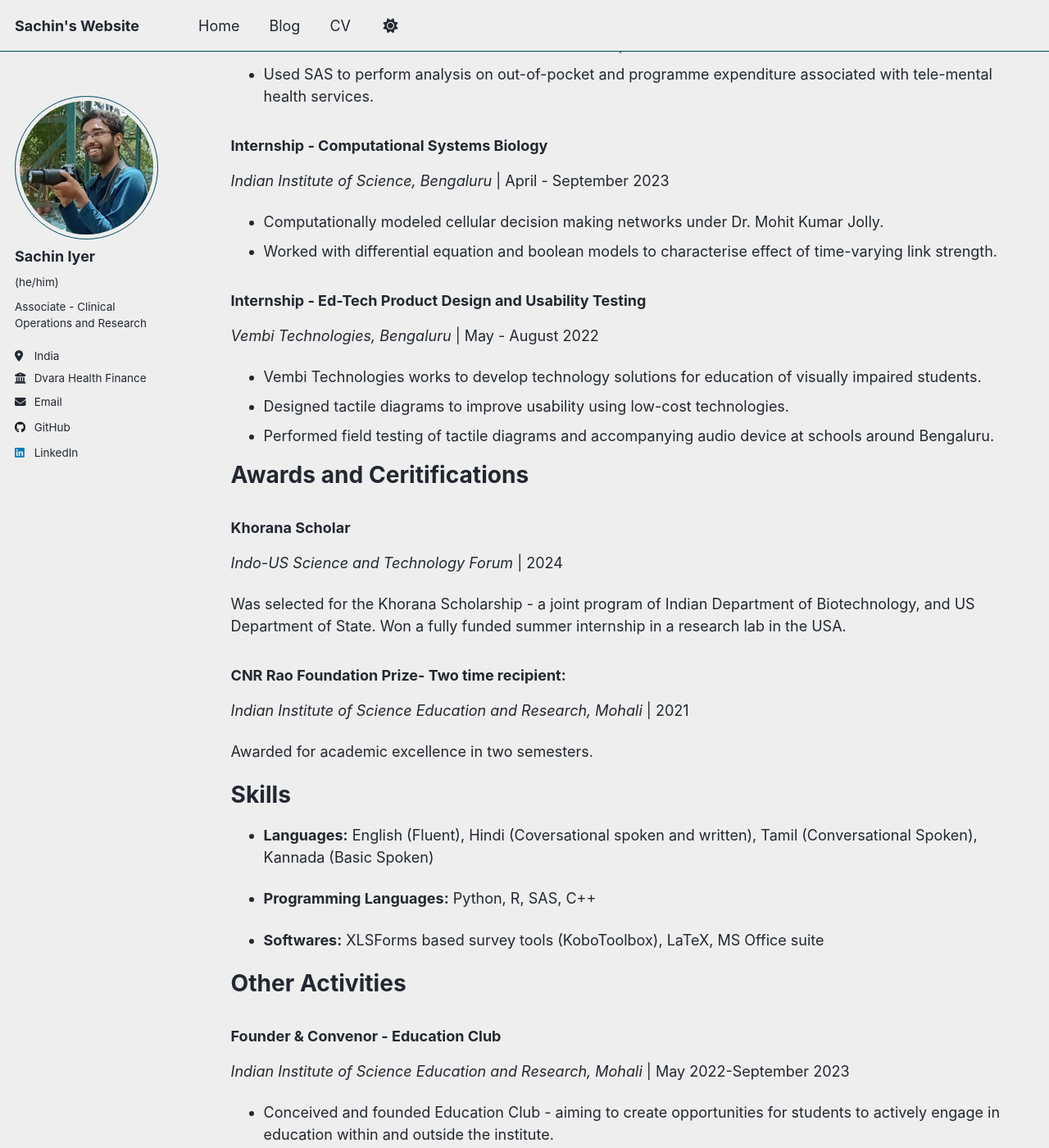
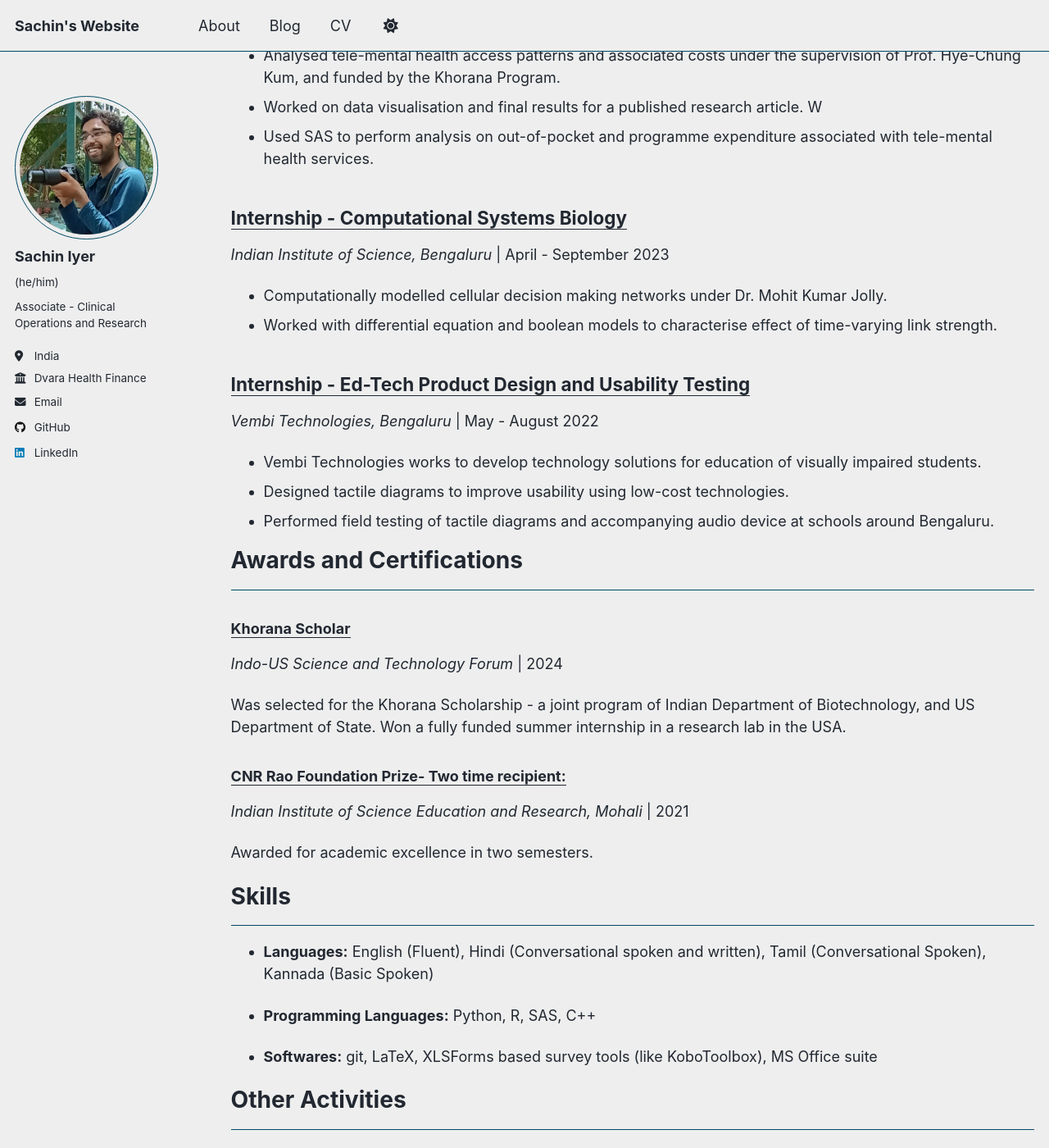
Before and after one commit to sach-iyer/sach-iyer.github.io, a Jekyll site: the page built from _pages/cv.md, in a window 1280 px wide and 1400 px high, scrolled down 1259 px. Shown: the whole window at 82% size. Built offline with Jekyll 4.4.1, drawn with Linux system fonts in a browser that asks for light colours; a script that is not in the unit is left out; some of the changed text lies outside the part shown.

Commit message:
renaming about, blog, cv minor fixes

```diff
--- a/_data/navigation.yml
+++ b/_data/navigation.yml
@@ -20,7 +20,7 @@ main:
   # - title: "Portfolio"
   #   url: /portfolio/
 
-  - title: "Home"
+  - title: "About"
     url: /
 
   - title: "Blog"
--- a/_pages/blog.html
+++ b/_pages/blog.html
@@ -1,11 +1,12 @@
 ---
 layout: archive
-permalink: /blog/
-title: "Blog posts"
+permalink: /posts/
+title: "Posts"
 author_profile: true
 redirect_from:
   - /wordpress/blog-posts/
   - /year-archive/
+  - /blog/
 ---
 
 {% include base_path %}
--- a/_pages/cv.md
+++ b/_pages/cv.md
@@ -9,97 +9,96 @@ redirect_from:
 
 <!-- {% include base_path %} -->
 
-
 <p style="text-align:right;">
     (last updated on 22-11-2025)
 </p>
 
-Education
-======
-### BS-MS Dual Degree
+# Education
+---
+## <u>BS-MS Dual Degree</u>
 _Indian Institute of Science Education and Research, Mohali_ | 2020-2025
   * **Major:** Biology &emsp; **Minor:** Science Education
   * **Cumulative Point Index:** 9.5/10
   * **Master's Project:** Measuring Impact of a
 Community Health Worker Program on the Health-Related Quality of Life of its Beneficiaries
 
-## Work experience
-### Associate - Clinical Operations and Research
+# Work experience
+---
+## <u>Associate - Clinical Operations and Research</u>
 _Dvara Health Finance_ | August 2025 - Current
   * Dvara Health Finance is working to ensure spending on health translates to better financial and health outcomes for Indians.
-  * My role includes imporving processes, clinical operations, and leading pilot programs.
+  * My role includes improving processes, clinical operations, and leading pilot programs.
 
-### Master's Thesis - Public Health
+
+## <u>Master's Thesis - Public Health</u>
 _Indian Institute of Public Health, Gandhinagar_ | September 2024 - May 2025
-* Evaluated the impact of a community health worker initiative addressing unmet surgical needs in urban slums of Ahmedabad,
-under the guidance of Dr. Kranti Vora, and funded by Prof. Rahul Jindal.
-* Coordinated with the implementing NGO to conduct over 250 patient home visits, ensuring robust primary data collection.
-* Led the end-to-end process of data collection, management, and analysis to assess changes in health-related quality of life post-surgery.
-* Currently preparing a manuscript for peer-reviewed publication.
+  * Evaluated the impact of a community health worker initiative addressing unmet surgical needs in urban slums of Ahmedabad,
+  under the guidance of Dr. Kranti Vora, and funded by Prof. Rahul Jindal.
+  * Coordinated with the implementing NGO to conduct over 250 patient home visits, ensuring robust primary data collection.
+  * Led the end-to-end process of data collection, management, and analysis to assess changes in health-related quality of life post-surgery.
+  * Currently preparing a manuscript for peer-reviewed publication.
 
-### Internship - Health Informatics
+## <u>Internship - Health Informatics</u>
 _Texas A&M University, College Station_ | July - August 2024
-* Analysed tele-mental health access patterns and associated costs under the supervision of Prof. Hye-Chung Kum, and funded by
-the Khorana Program.
-* Worked on data visualisation and final results for a published research article. W
-* Used SAS to perform analysis on out-of-pocket and programme expenditure associated with tele-mental health services.
+  * Analysed tele-mental health access patterns and associated costs under the supervision of Prof. Hye-Chung Kum, and funded by
+  the Khorana Program.
+  * Worked on data visualisation and final results for a published research article. W
+  * Used SAS to perform analysis on out-of-pocket and programme expenditure associated with tele-mental health services.
 
-### Internship - Computational Systems Biology
+## <u>Internship - Computational Systems Biology</u>
 _Indian Institute of Science, Bengaluru_ | April - September 2023
-* Computationally modeled cellular decision making networks under Dr. Mohit Kumar Jolly.
-* Worked with differential equation and boolean models to characterise effect of time-varying link strength.
+  * Computationally modelled cellular decision making networks under Dr. Mohit Kumar Jolly.
+  * Worked with differential equation and boolean models to characterise effect of time-varying link strength.
 
-### Internship - Ed-Tech Product Design and Usability Testing
+## <u>Internship - Ed-Tech Product Design and Usability Testing</u>
 _Vembi Technologies, Bengaluru_ | May - August 2022
-* Vembi Technologies works to develop technology solutions for education of visually impaired students.
-* Designed tactile diagrams to improve usability using low-cost technologies.
-* Performed field testing of tactile diagrams and accompanying audio device at schools around Bengaluru.
+  * Vembi Technologies works to develop technology solutions for education of visually impaired students.
+  * Designed tactile diagrams to improve usability using low-cost technologies.
+  * Performed field testing of tactile diagrams and accompanying audio device at schools around Bengaluru.
 
-Awards and Ceritifications
-===
-
-### Khorana Scholar
+# Awards and Certifications
+---
+### <u>Khorana Scholar</u>
 _Indo-US Science and Technology Forum_ | 2024
 
 Was selected for the Khorana Scholarship - a joint program of Indian Department of Biotechnology, and US Department of State.
 Won a fully funded summer internship in a research lab in the USA.
 
-### CNR Rao Foundation Prize- Two time recipient:
+### <u>CNR Rao Foundation Prize- Two time recipient:</u>
 _Indian Institute of Science Education and Research, Mohali_ | 2021
 
 Awarded for academic excellence in two semesters.
 
-Skills
-======
-* **Languages:** English (Fluent), Hindi (Coversational spoken and written), Tamil (Conversational Spoken), Kannada (Basic Spoken)
+# Skills
+---
+* **Languages:** English (Fluent), Hindi (Conversational spoken and written), Tamil (Conversational Spoken), Kannada (Basic Spoken)
 
 * **Programming Languages:** Python, R, SAS, C++
 
-* **Softwares:** XLSForms based survey tools (KoboToolbox), LaTeX, MS Office suite
+* **Softwares:** git, LaTeX, XLSForms based survey tools (like KoboToolbox), MS Office suite
 
-Other Activities
-======
-
-### Founder & Convenor - Education Club
+# Other Activities
+---
+### <u>Founder & Convenor - Education Club</u>
 _Indian Institute of Science Education and Research, Mohali_ | May 2022-September 2023
 
 * Conceived and founded Education Club - aiming to create opportunities for students to actively engage in education within and
 outside the institute.
 * Organised mathematics workshops for freshers and help sessions for students learning Python programming.
 
-### Mess Audit Committee
+### <u>Mess Audit Committee</u>
 _Indian Institute of Science Education and Research, Mohali_ | March 2023- May 2024
 
 * Member of inaugural Audit Committee of the Student Run Mess.
 * Designed systems for managing and monitoring finances of the newly formed Student Run Mess.
 * Currently an active member of the Student Run Mess advisory board.
 
-### Teaching Assistant
+### <u>Teaching Assistant</u>
 _Indian Institute of Science Education and Research, Mohali_ |January - April 2024
 
-Teaching assistant for a course on genetics and evolution.
+* Teaching assistant for a course on genetics and evolution.
 
-### Senior Editor - Manthan
+### <u>Senior Editor - Manthan</u>
 _Indian Institute of Science Education and Research, Mohali_ |January 2023 – March 2024
 
-Senior editor at the college student magazine- Manthan
+* Senior editor at the college student magazine- Manthan
```
Also changed, not shown: _pages/about.md (+9 -8 lines), _posts/2025-11-29-ahmedabad-middle-class.md (deleted, +0 -57 lines).
